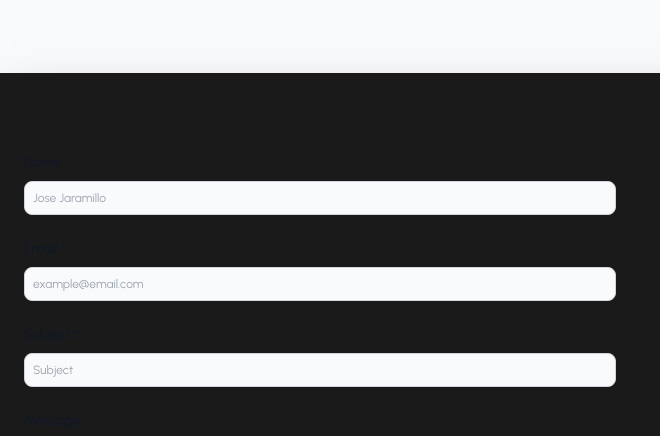
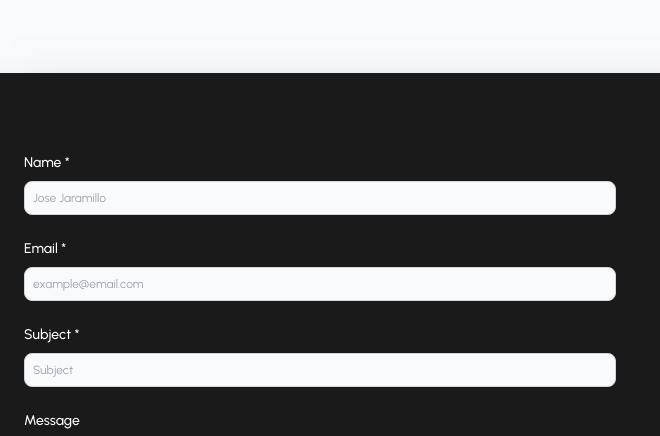
Before and after one commit to blodbathx/3, an Astro site in the folder 1-advent-depot/: page / in a window 1280 px wide. Shown: the part 3404-3840 px from the top of the page, 0-660 px from the left. Built offline with nearby package versions, Linux system fonts and the light colour scheme; Astro itself is replaced by a stand-in of ours; a web font is replaced by a local one.

Commit message:
update zion

```diff
--- a/1-advent-depot/src/components/AppFooter.astro
+++ b/1-advent-depot/src/components/AppFooter.astro
@@ -11,7 +11,7 @@ import Container from './Container.astro';
             <div>
               <div>
                 <div>
-                  <label for="name" class="block mb-2 text-sm font-medium text-gray-900 dark:text-white">Name *</label>
+                  <label for="name" class="block mb-2 text-sm font-medium text-white">Name *</label>
                   <input
                     type="text"
                     name="name"
@@ -24,7 +24,7 @@ import Container from './Container.astro';
               </div>
               <div class="mt-6">
                 <div>
-                  <label for="email" class="block mb-2 text-sm font-medium text-gray-900 dark:text-white">Email *</label
+                  <label for="email" class="block mb-2 text-sm font-medium text-white">Email *</label
                   >
                   <input
                     type="email"
@@ -38,7 +38,7 @@ import Container from './Container.astro';
               </div>
               <div class="mt-6">
                 <div>
-                  <label for="phone" class="block mb-2 text-sm font-medium text-gray-900 dark:text-white"
+                  <label for="phone" class="block mb-2 text-sm font-medium text-white"
                     >Subject *</label
                   >
                   <input
@@ -53,7 +53,7 @@ import Container from './Container.astro';
               </div>
               <div class="mt-6">
                 <div>
-                  <label for="message" class="block mb-2 text-sm font-medium text-gray-900 dark:text-white"
+                  <label for="message" class="block mb-2 text-sm font-medium text-white"
                     >Message</label
                   >
                   <textarea
```
Also changed, not shown: 2-adivan-engineering/src/components/AppFooter.astro (+4 -4 lines), 9-zion/src/components/AppFooter.astro (+4 -9 lines).
